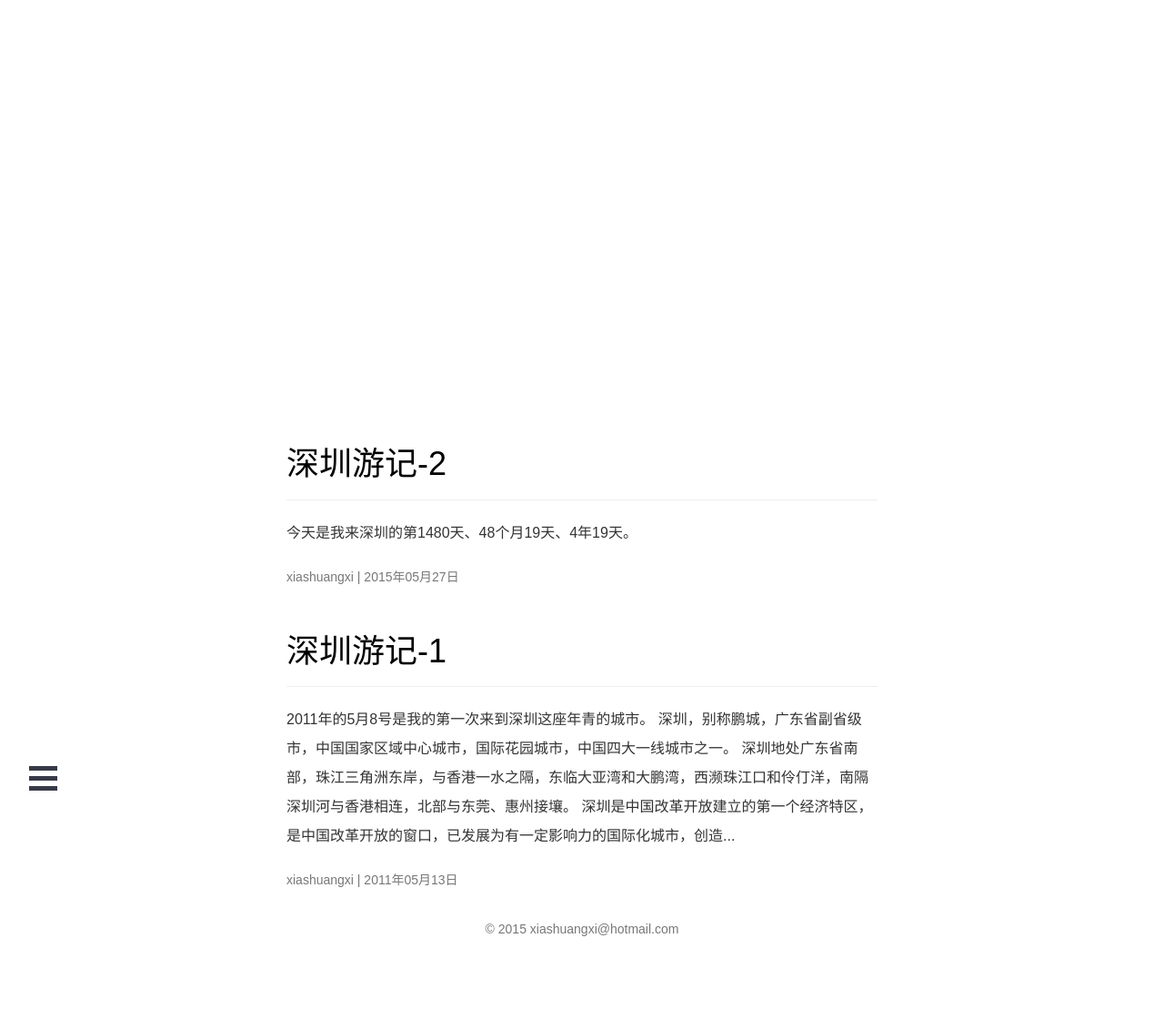
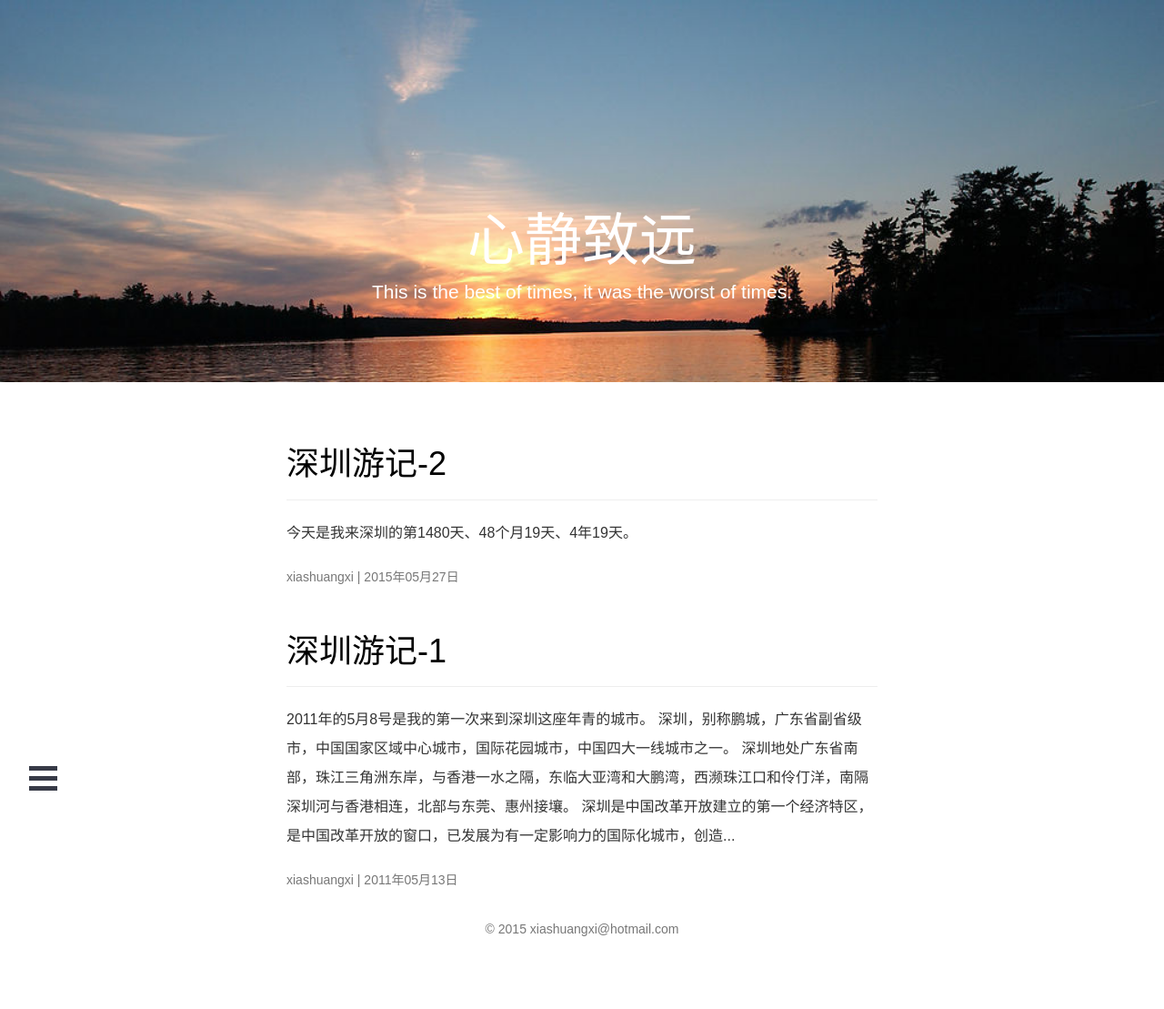
Before and after one commit to jinchangle/xiashuangxi.github.io, a Jekyll site: the page built from index.html, in a window 1280 px wide. Shown: the whole page at 91% size. Built offline with Jekyll 4.4.1, drawn with Linux system fonts in a browser that asks for light colours; nearby versions of some CDN libraries; the list of posts is cut into pages by our own code; comment, search, counter and statistics services are not loaded.

Commit message:
Update head.html

```diff
--- a/_includes/head.html
+++ b/_includes/head.html
@@ -45,4 +45,17 @@
         s.parentNode.insertBefore(hm, s);
       })();
     </script>
+
+    <style id="themecss" type="text/css">
+        .banner_bg_image{
+            background-image: url("/images/{% if page.image %}{{ page.image }}{% else %}test_bg.jpg{% endif %}");
+            filter:"progid:DXImageTransform.Microsoft.AlphaImageLoader(sizingMethod='scale')";
+            -moz-background-size:100% auto;
+                background-size:100% auto;
+           /*
+              padding-top: 10em;
+              height:25em;
+            */
+        }
+    </style>
 </head>
```
